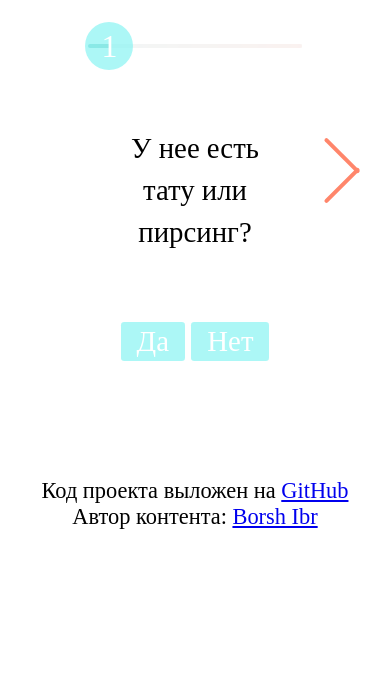
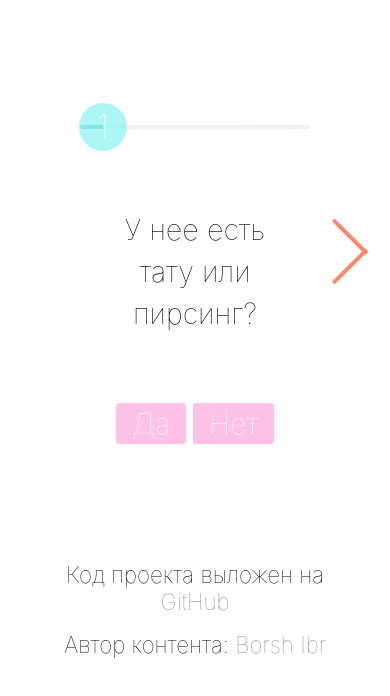
Before and after one commit to erlang-one/tyandetect, a plain HTML site: page index.html in a window 390 px wide. Shown: the part 270-966 px from the top of the page. Before the commit the page ends 912 px from the top, so only its background shows below. Drawn offline with Linux system fonts and the light colour scheme.

Commit message:
css mobile view fix 2

```diff
--- a/tyandetect.css
+++ b/tyandetect.css
@@ -1,12 +1,21 @@
-
+body {
+    margin: 0px;
+    text-rendering: optimizeLegibility;
+    -webkit-font-smoothing: antialiased;
+    -moz-osx-font-smoothing: grayscale;
+    -moz-font-feature-settings: "liga", "kern";
+}
 #container {
     margin: 5rem auto;
-    font-family: "-apple-system" Helvetica;
+    font-family: "-apple-system", Helvetica Arial, sans-serif;
     font-size: 1.8rem;
     font-weight: 100;
     max-width: 1080px;
     min-width: 20rem;
 }
+/** {
+    transition: all 0.4s ease-out;
+}*/
 h1 {
     margin-bottom: 8rem;
     font-size: 4rem;
@@ -45,6 +54,13 @@ a#title {
     padding: 2rem;
     font-size: 1.4rem;
 }
+#footer > div {
+    margin: 1rem;
+}
+#footer a {
+    color: #888;
+    text-decoration: none;
+}
 
 .ya-share2 {
     margin: 1rem;
@@ -69,7 +85,7 @@ section.question input {
 }
 section.question label, .control-fin {
     color: #fff;
-    background-color: rgba(139, 244, 242, 0.71);
+    background-color: rgba(255, 169, 220, 0.71);
     padding: 0.2rem 1rem;
     margin: 0.3rem 0.2rem;
     border-radius: 0.2rem;
@@ -93,7 +109,7 @@ section.question label:hover {
 .control-fin:hover {
     background-color: #ffb68b;
 }
-section.question input:checked + label { background-color: #acffa5; }
+section.question input:checked + label { background-color: #bff1a1; }
 
 .control-next, .control-prev {
     text-decoration: none;
@@ -137,7 +153,7 @@ progress:after {
     width: calc(100% - 10rem);
     height: 4px;
     margin: 5rem;
-    background-image: -webkit-linear-gradient(left, #84d1cd, #ff866b);
+    background-image: -webkit-linear-gradient(left, #69cac6, #ff4016);
     border-radius: 10px;
     position: relative;
 }
@@ -152,6 +168,7 @@ progress:after {
     width: 3rem;
     height: 3rem;
     right: 0px;
+    /* height - 1/2 line height - border size */
     top: calc( 50% - 1.5rem - 0px );
     border: 0px solid #777;
     border-radius: 10rem;
@@ -174,4 +191,6 @@ progress:after {
     .control-next:after { transform: translateY(-1.9rem) rotate(45deg); }
     .control-prev:before { transform: translateY(1.9rem) rotate(45deg); }
     .control-prev:after { transform: translateY(-1.9rem) rotate(-45deg); }
+
+    section.question label, .control-fin { font-size: 2.6rem; }
 }
```
